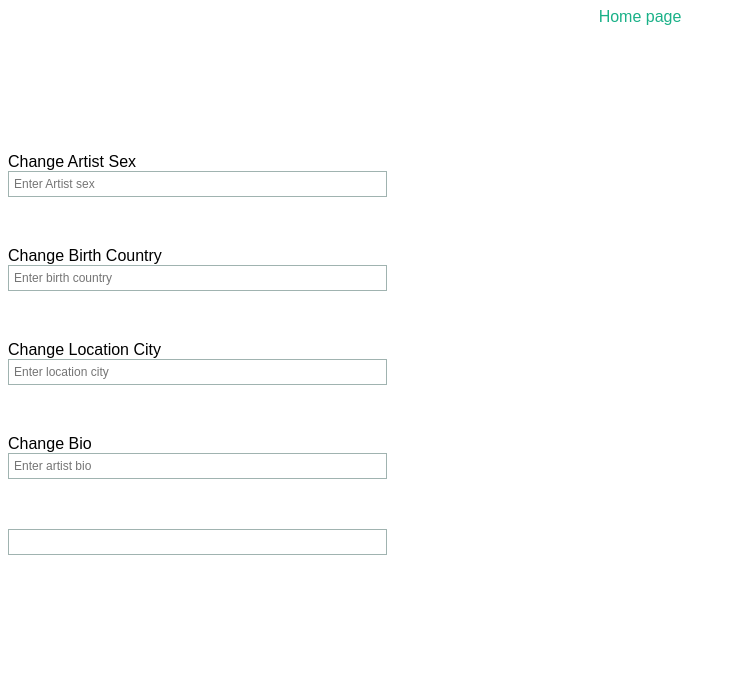
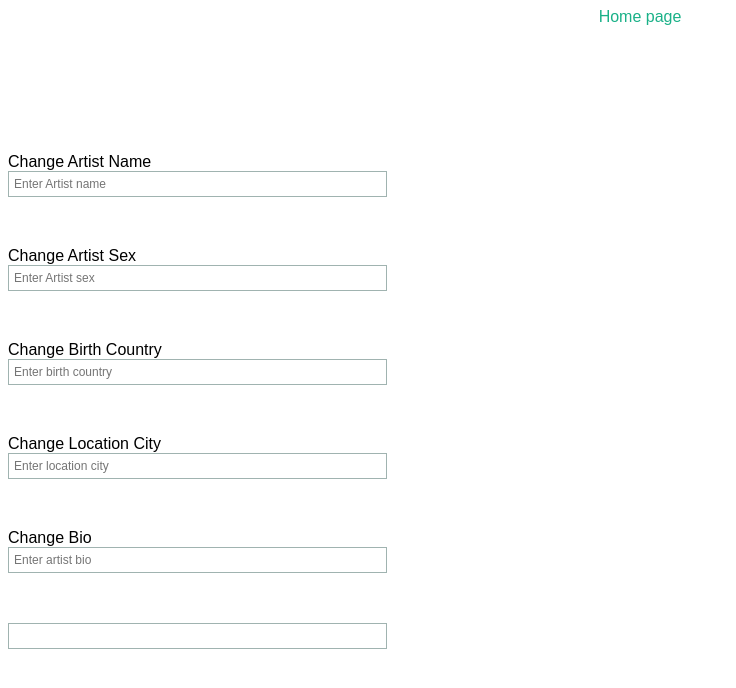
Before and after one commit to virtualpeter/waylostream, a PHP site: page /editArtist.php?id=1 in a window 1280 px wide. Shown: the top 688 px of the page, without its empty margins (0-736 px from the left). Run offline with PHP 8.4, Linux system fonts and the light colour scheme; the visitor is signed in with stand-in values (Sample User, id 1); data that the repository does not hold is empty.

Commit message:
allowed name of artist to be changed

```diff
--- a/editArtist.php
+++ b/editArtist.php
@@ -46,7 +46,7 @@ $row = mysqli_fetch_assoc($result);
     {
         $id=$_REQUEST['id'];
 
-
+        $artist_name =$_REQUEST['artistName'];
         $sex =$_REQUEST['sex'];
         $birth_country =$_REQUEST['birthCountry'];
         $artist_bio =$_REQUEST['artistBio'];
@@ -55,8 +55,9 @@ $row = mysqli_fetch_assoc($result);
 
 
 
+
         // $update="update songs set purchase_cost= 2 , stream_cost = 3 where title='$id'";
-        $update="update artists set sex= '$sex' , birth_country= '$birth_country' , location_city = '$location_city', artist_bio = '$artist_bio' where id = '$id'";
+        $update="update artists set artist_name = '$artist_name ', sex= '$sex' , birth_country= '$birth_country' , location_city = '$location_city', artist_bio = '$artist_bio' where id = '$id'";
         $mysqli->query($update) or die($mysqli->error);
         $status = "Record Updated Successfully. </br></br>
 <a href='viewArtistData.php'>View Updated Records</a>";
@@ -68,6 +69,10 @@ $row = mysqli_fetch_assoc($result);
         <form name="form" method="post" action="">
             <input type="hidden" name="new" value="1" />
             <input name="id" type="hidden" value="<?php echo $row['id'];?>" />
+            Change Artist Name
+            <br>
+            <p><input type="text" name="artistName" placeholder="Enter Artist name"
+                      required value="<?php echo $row['artist_name'];?>" /></p>
             Change Artist Sex
             <br>
             <p><input type="text" name="sex" placeholder="Enter Artist sex"
```
